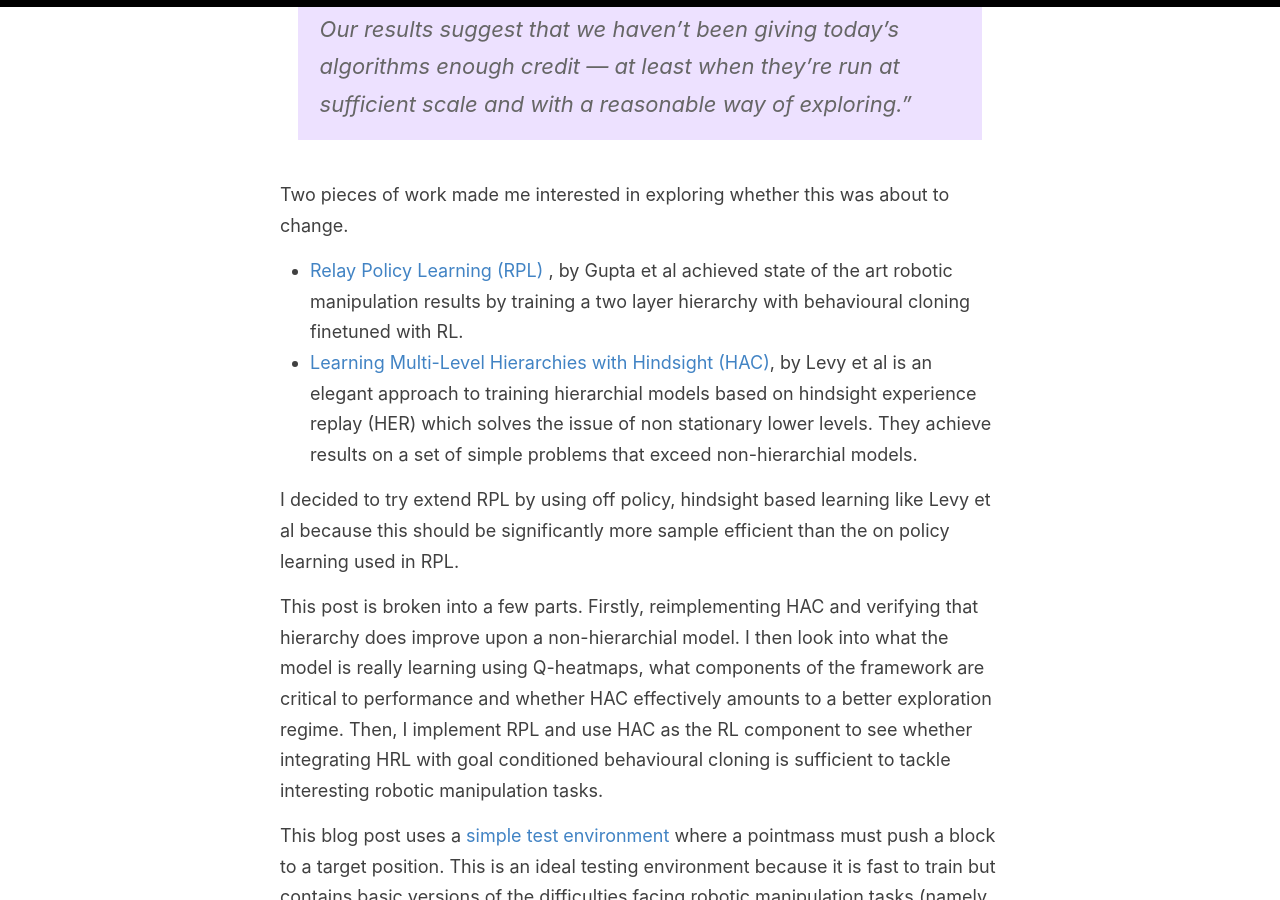
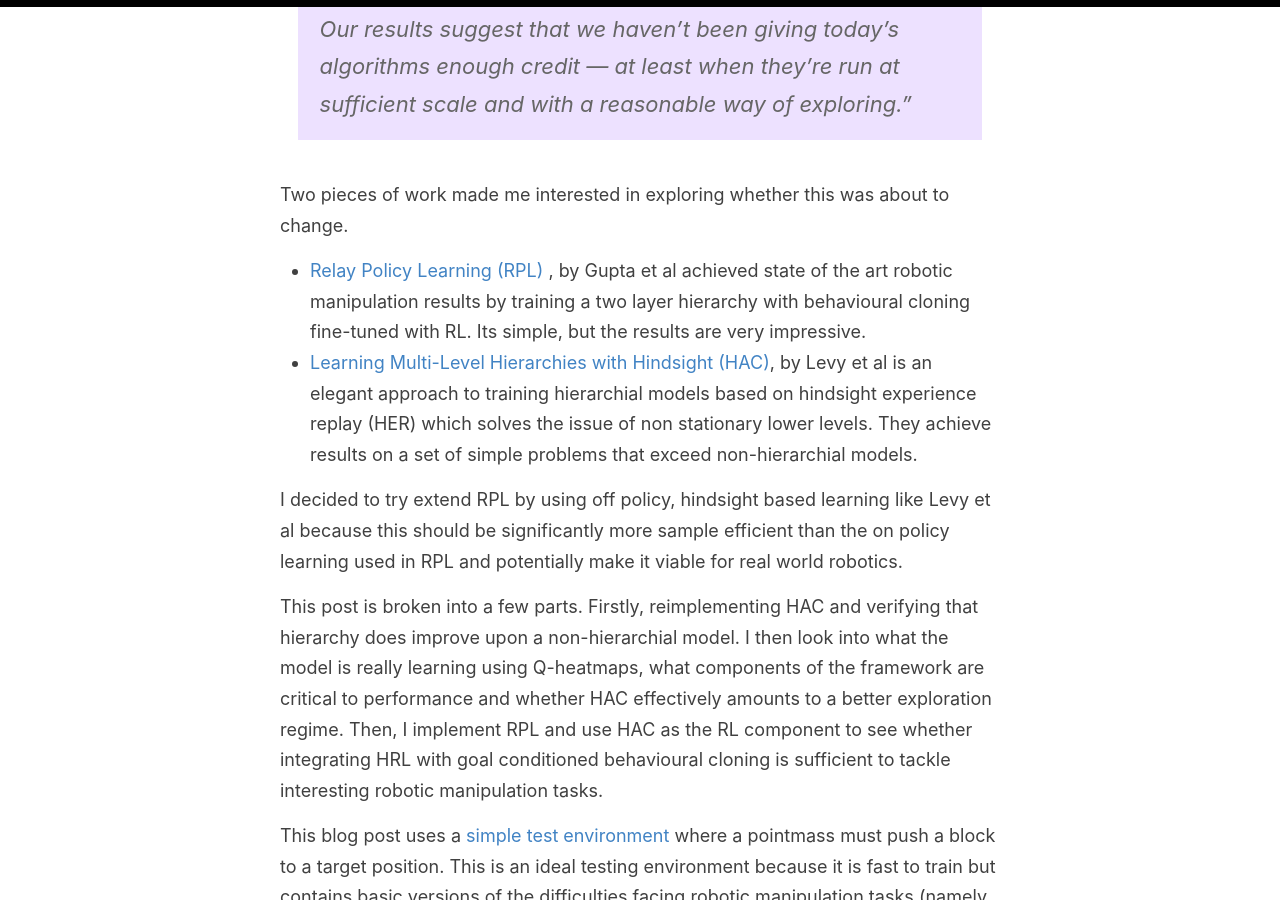
Before and after one commit to sholtodouglas/sholtodouglas.github.io, a Jekyll site: the page built from _posts/2020-06-03-DoesHierarchialRLWorkYet.md, in a window 1280 px wide and 900 px high, scrolled down 1002 px. Built offline with Jekyll 4.4.1, drawn with Linux system fonts in a browser that asks for light colours.

Commit message:
Update 2020-06-03-DoesHierarchialRLWorkYet.md

```diff
--- a/_posts/2020-06-03-DoesHierarchialRLWorkYet.md
+++ b/_posts/2020-06-03-DoesHierarchialRLWorkYet.md
@@ -13,10 +13,10 @@ Despite this, it has largely failed to deliver on the hype. No major results use
 > "RL researchers (including ourselves) have generally believed that long time horizons would require fundamentally new advances, such as hierarchical reinforcement learning. Our results suggest that we haven’t been giving today’s algorithms enough credit — at least when they’re run at sufficient scale and with a reasonable way of exploring."
 
 Two pieces of work made me interested in exploring whether this was about to change.
-- [Relay Policy Learning (RPL) ](https://relay-policy-learning.github.io/), by Gupta et al achieved state of the art robotic manipulation results by training a two layer hierarchy with behavioural cloning finetuned with RL.
+- [Relay Policy Learning (RPL) ](https://relay-policy-learning.github.io/), by Gupta et al achieved state of the art robotic manipulation results by training a two layer hierarchy with behavioural cloning fine-tuned with RL. Its simple, but the results are very impressive.
 - [Learning Multi-Level Hierarchies with Hindsight (HAC)](https://arxiv.org/pdf/1712.00948.pdf), by Levy et al is an elegant approach to training hierarchial models based on hindsight experience replay (HER) which solves the issue of non stationary lower levels. They achieve results on a set of simple problems that exceed non-hierarchial models.
 
-I decided to try extend RPL by using off policy, hindsight based learning like Levy et al because this should be significantly more sample efficient than the on policy learning used in RPL.
+I decided to try extend RPL by using off policy, hindsight based learning like Levy et al because this should be significantly more sample efficient than the on policy learning used in RPL and potentially make it viable for real world robotics.
 
 This post is broken into a few parts. Firstly, reimplementing HAC and verifying that hierarchy does improve upon a non-hierarchial model. I then look into what the model is really learning using Q-heatmaps, what components of the framework are critical to performance and whether HAC effectively amounts to a better exploration regime. Then, I implement RPL and use HAC as the RL component to see whether integrating HRL with goal conditioned behavioural cloning is sufficient to tackle interesting robotic manipulation tasks.
 
```
